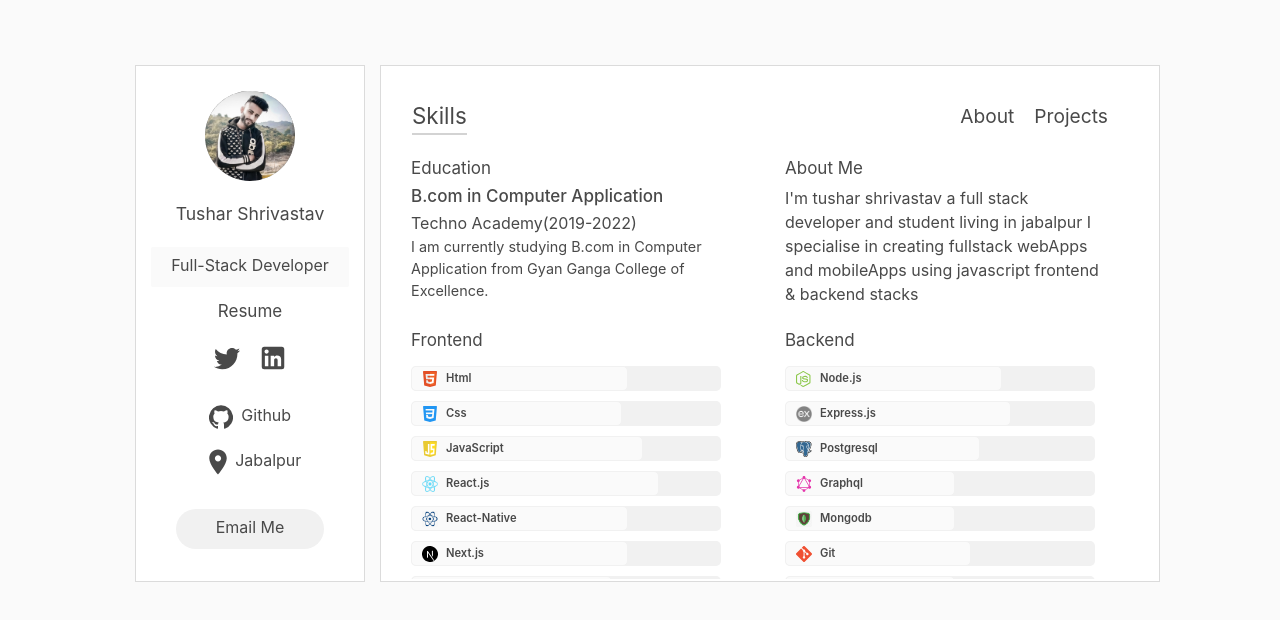
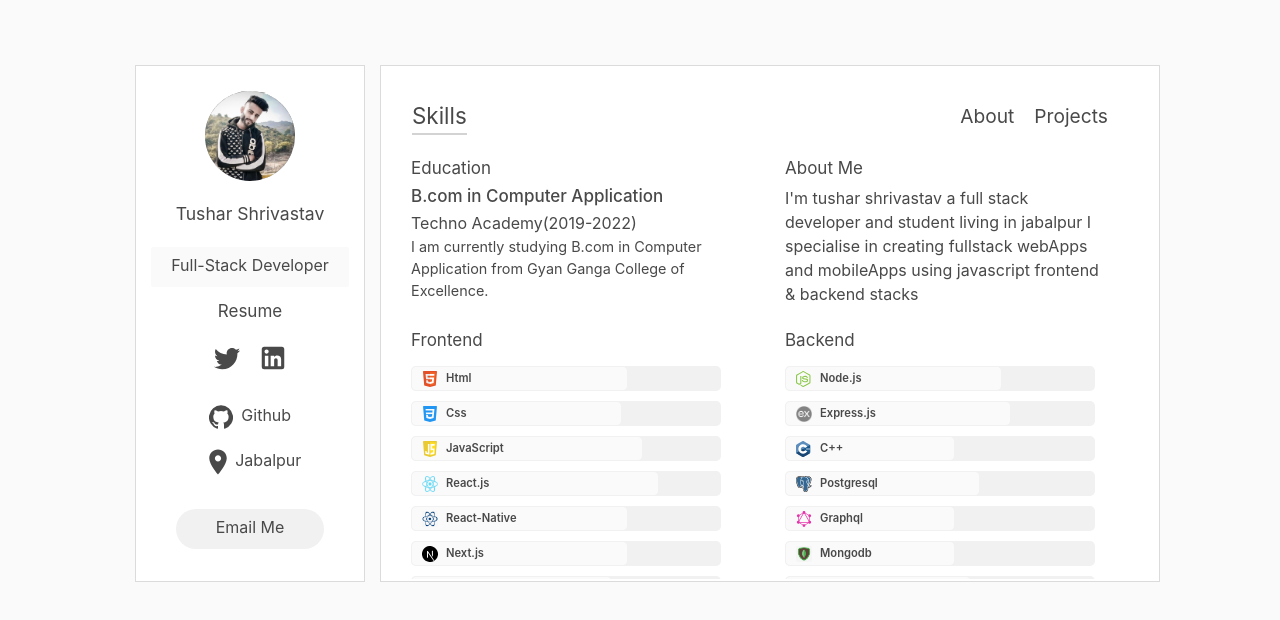
Before and after one commit to Tuhsarshrivastav/portfolio, a React (Create React App) app: page / in a window 1280 px wide. Shown: the top 620 px of the page. Built offline with nearby package versions, Linux system fonts and the light colour scheme.

Commit message:
added c++

```diff
--- a/src/Data/resume_data.js
+++ b/src/Data/resume_data.js
@@ -39,14 +39,11 @@ const languages = [
     name: "Gatsby",
     level: "58",
   },
-    {
+  {
     icon: "icons/Electron.png",
     name: "Electron.js",
     level: "65",
   },
-
-
-
 ];
 
 const tools = [
@@ -59,6 +56,11 @@ const tools = [
     icon: "icons/ExpressJs.png",
     name: "Express.js",
     level: "73",
+  },
+  {
+    icon: "icons/c.svg",
+    name: "C++",
+    level: "55",
   },
   {
     icon: "icons/postgresql.svg",
@@ -75,7 +77,7 @@ const tools = [
     name: "Mongodb",
     level: "55",
   },
-   {
+  {
     icon: "icons/git.svg",
     name: "Git",
     level: "60",
@@ -85,7 +87,5 @@ const tools = [
     name: "Postman",
     level: "55",
   },
-
-
 ];
 export { tools, languages };
```
Also changed, not shown: public/icons/c.svg (added).
